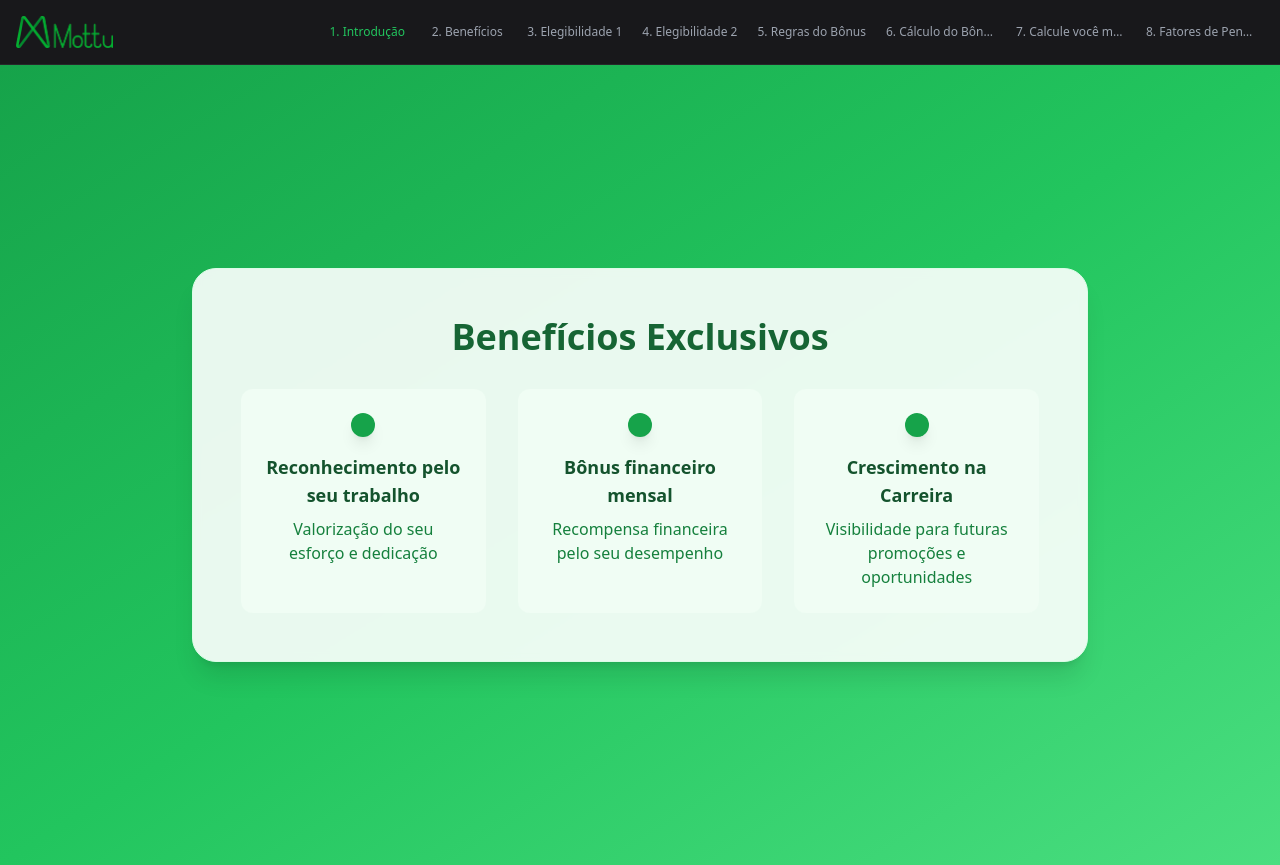
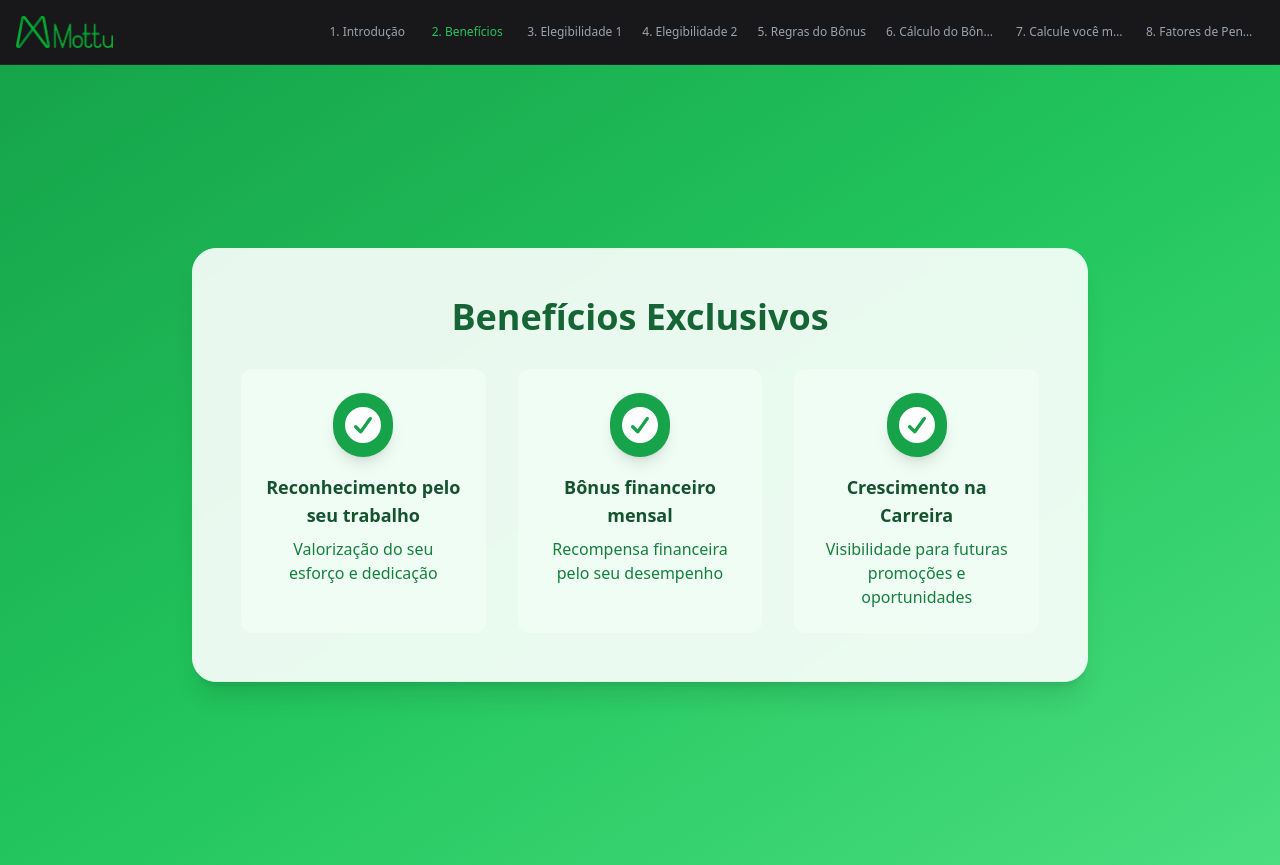
Before and after one commit to efpatti/mottu-bonus-angular, an Angular app: page / in a window 1280 px wide. Both pictures are taken after a click on the button "Saiba Mais". Built offline with nearby package versions, Linux system fonts and the light colour scheme.

Commit message:
feat(navigation): sync active navbar item with navigation buttons
feat(benefits-section): unify icon style and restore 'Saiba Mais' button

refactor(intro-section): move handleNextLevel to global util

fix(penalty-factors): update penalty factors list and icon usage

```diff
--- a/src/app/components/benefits-section/benefits-section.component.html
+++ b/src/app/components/benefits-section/benefits-section.component.html
@@ -14,8 +14,13 @@
         <li
           class="flex flex-col items-center text-center p-6 bg-green-50 rounded-xl hover:bg-green-100 transition-all duration-300 transform hover:-translate-y-1"
         >
-          <div class="mb-4 p-3 bg-green-600 rounded-full shadow-lg">
-            <i class="bx bx-check-circle text-white text-4xl"></i>
+          <div
+            class="mb-4 p-3 bg-green-600 rounded-full shadow-lg flex items-center justify-center"
+          >
+            <fa-icon
+              [icon]="faCheckCircle"
+              class="text-white text-4xl"
+            ></fa-icon>
           </div>
           <span class="text-lg font-semibold text-green-900">
             Reconhecimento pelo seu trabalho
@@ -27,8 +32,13 @@
         <li
           class="flex flex-col items-center text-center p-6 bg-green-50 rounded-xl hover:bg-green-100 transition-all duration-300 transform hover:-translate-y-1"
         >
-          <div class="mb-4 p-3 bg-green-600 rounded-full shadow-lg">
-            <i class="bx bx-check-circle text-white text-4xl"></i>
+          <div
+            class="mb-4 p-3 bg-green-600 rounded-full shadow-lg flex items-center justify-center"
+          >
+            <fa-icon
+              [icon]="faCheckCircle"
+              class="text-white text-4xl"
+            ></fa-icon>
           </div>
           <span class="text-lg font-semibold text-green-900">
             Bônus financeiro mensal
@@ -40,8 +50,13 @@
         <li
           class="flex flex-col items-center text-center p-6 bg-green-50 rounded-xl hover:bg-green-100 transition-all duration-300 transform hover:-translate-y-1"
         >
-          <div class="mb-4 p-3 bg-green-600 rounded-full shadow-lg">
-            <i class="bx bx-check-circle text-white text-4xl"></i>
+          <div
+            class="mb-4 p-3 bg-green-600 rounded-full shadow-lg flex items-center justify-center"
+          >
+            <fa-icon
+              [icon]="faCheckCircle"
+              class="text-white text-4xl"
+            ></fa-icon>
           </div>
           <span class="text-lg font-semibold text-green-900">
             Crescimento na Carreira
--- a/src/app/components/benefits-section/benefits-section.component.ts
+++ b/src/app/components/benefits-section/benefits-section.component.ts
@@ -1,8 +1,15 @@
 import { Component } from '@angular/core';
+import { FontAwesomeModule } from '@fortawesome/angular-fontawesome';
+import { faCheckCircle } from '@fortawesome/free-solid-svg-icons';
+import { CommonModule } from '@angular/common';
 
 @Component({
   selector: 'app-benefits-section',
+  standalone: true,
+  imports: [CommonModule, FontAwesomeModule],
   templateUrl: './benefits-section.component.html',
   styleUrls: ['./benefits-section.component.scss'],
 })
-export class BenefitsSectionComponent {}
+export class BenefitsSectionComponent {
+  faCheckCircle = faCheckCircle;
+}
--- a/src/app/components/header/header.component.ts
+++ b/src/app/components/header/header.component.ts
@@ -1,4 +1,4 @@
-import { Component, OnInit } from '@angular/core';
+import { Component, OnInit, DoCheck } from '@angular/core';
 import { scrollToTop } from '../../utils/scroll-to-top';
 import { NavigationService } from '../../services/navigation.service';
 import { Router } from '@angular/router';
@@ -14,7 +14,7 @@ import { faBars, faXmark } from '@fortawesome/free-solid-svg-icons';
   templateUrl: './header.component.html',
   styleUrls: ['./header.component.scss'],
 })
-export class HeaderComponent implements OnInit {
+export class HeaderComponent implements OnInit, DoCheck {
   steps: any[] = [];
   currentLevel = 0;
   mobileMenuOpen = false;
@@ -29,6 +29,14 @@ export class HeaderComponent implements OnInit {
   ngOnInit(): void {
     this.steps = this.navigationService.getSteps();
     this.currentLevel = this.navigationService.getCurrentLevel();
+  }
+
+  ngDoCheck(): void {
+    // Atualiza o nível ativo sempre que houver mudança
+    const newLevel = this.navigationService.getCurrentLevel();
+    if (newLevel !== this.currentLevel) {
+      this.currentLevel = newLevel;
+    }
   }
 
   get currentStepNumber(): number {
--- a/src/app/components/intro-section/intro-section.component.ts
+++ b/src/app/components/intro-section/intro-section.component.ts
@@ -1,5 +1,5 @@
 import { Component } from '@angular/core';
-import { nextLevel } from '../../utils/level-navigation';
+import { handleNextLevelGlobal } from '../../utils/handle-next-level';
 import { NavigationService } from '../../services/navigation.service';
 
 @Component({
@@ -11,6 +11,6 @@ export class IntroSectionComponent {
   constructor(private navigationService: NavigationService) {}
 
   handleNextLevel(): void {
-    nextLevel(this.navigationService);
+    handleNextLevelGlobal(this.navigationService);
   }
 }
--- /dev/null
+++ b/src/app/components/navigation-buttons/navigation-buttons.component.html
@@ -0,0 +1,17 @@
+<div class="flex justify-between mt-8">
+  <button
+    *ngIf="showOnlyPrevious || showBoth"
+    class="px-6 py-2 bg-gray-200 text-gray-700 rounded-lg hover:bg-gray-300 transition-colors"
+    (click)="handlePreviousLevel()"
+  >
+    Anterior
+  </button>
+
+  <button
+    *ngIf="!showOnlyPrevious && showBoth"
+    class="px-6 py-2 bg-green-600 text-white rounded-lg hover:bg-green-700 transition-colors"
+    (click)="handleNextLevel()"
+  >
+    Próximo
+  </button>
+</div>
--- /dev/null
+++ b/src/app/components/navigation-buttons/navigation-buttons.component.ts
@@ -0,0 +1,28 @@
+import { Component, Input } from '@angular/core';
+import { CommonModule } from '@angular/common';
+import {
+  handleNextLevelGlobal,
+  handlePreviousLevelGlobal,
+} from '../../utils/handle-next-level';
+import { NavigationService } from '../../services/navigation.service';
+
+@Component({
+  selector: 'app-navigation-buttons',
+  standalone: true,
+  imports: [CommonModule],
+  templateUrl: './navigation-buttons.component.html',
+  styleUrls: ['./navigation-buttons.component.scss'],
+})
+export class NavigationButtonsComponent {
+  @Input() showOnlyPrevious: boolean = false;
+  @Input() showBoth: boolean = true;
+
+  constructor(private navigationService: NavigationService) {}
+
+  handleNextLevel(): void {
+    handleNextLevelGlobal(this.navigationService);
+  }
+  handlePreviousLevel(): void {
+    handlePreviousLevelGlobal(this.navigationService);
+  }
+}
--- a/src/app/components/penalty-factors/penalty-factors.component.html
+++ b/src/app/components/penalty-factors/penalty-factors.component.html
@@ -1,15 +1,39 @@
 <section
-  class="section w-full min-h-screen bg-red-50 py-12 px-4 sm:px-6 lg:px-8 flex items-center justify-center"
+  class="w-full h-screen flex items-center justify-center py-10 px-4 sm:px-6 sm:h-[80vh]"
 >
-  <div class="w-full max-w-2xl mx-auto">
-    <h3 class="text-3xl sm:text-4xl font-bold text-red-800 mb-8 text-center">
-      Fatores de Penalização
-    </h3>
-    <ul class="list-disc list-inside space-y-4 text-lg text-red-900">
-      <li>Faltas não justificadas.</li>
-      <li>Descumprimento das regras do programa.</li>
-      <li>Baixa avaliação dos clientes.</li>
-      <li>Outros comportamentos inadequados.</li>
+  <div
+    class="max-w-2xl w-full mx-auto rounded-xl shadow-md border border-red-200 bg-gradient-to-r from-yellow-100 to-red-100 p-8"
+  >
+    <div class="flex items-center justify-center mb-4">
+      <fa-icon
+        [icon]="faAlertTriangle"
+        class="text-yellow-500 text-xl mr-2"
+      ></fa-icon>
+      <h2 class="text-xl font-bold text-red-700">Fatores que Afetam o Bônus</h2>
+    </div>
+    <ul class="space-y-3">
+      <li
+        *ngFor="let item of penaltyFactors"
+        class="flex items-center justify-center"
+      >
+        <span class="bg-red-200 text-red-800 rounded-full p-1 mr-3">
+          <svg
+            class="w-4 h-4"
+            fill="none"
+            stroke="currentColor"
+            viewBox="0 0 24 24"
+          >
+            <path
+              stroke-linecap="round"
+              stroke-linejoin="round"
+              [attr.stroke-width]="2"
+              d="M6 18L18 6M6 6l12 12"
+            />
+          </svg>
+        </span>
+        <span class="text-gray-700">{{ item }}</span>
+      </li>
     </ul>
+    <app-navigation-buttons [showOnlyPrevious]="true"></app-navigation-buttons>
   </div>
 </section>
--- a/src/app/components/penalty-factors/penalty-factors.component.ts
+++ b/src/app/components/penalty-factors/penalty-factors.component.ts
@@ -1,8 +1,24 @@
 import { Component } from '@angular/core';
+import { CommonModule } from '@angular/common';
+import { FontAwesomeModule } from '@fortawesome/angular-fontawesome';
+import { faTriangleExclamation } from '@fortawesome/free-solid-svg-icons';
+import { NavigationButtonsComponent } from '../navigation-buttons/navigation-buttons.component';
 
 @Component({
   selector: 'app-penalty-factors',
+  standalone: true,
+  imports: [CommonModule, FontAwesomeModule, NavigationButtonsComponent],
   templateUrl: './penalty-factors.component.html',
   styleUrls: ['./penalty-factors.component.scss'],
 })
-export class PenaltyFactorsComponent {}
+export class PenaltyFactorsComponent {
+  faAlertTriangle = faTriangleExclamation;
+
+  penaltyFactors: string[] = [
+    'Ultrapassar 90 km/h: perde o bônus diário',
+    'Faltas injustificadas: perde o bônus quinzenal',
+    'Ultrapassar 120 km/h: perde a quinzena do bônus mensal',
+    'Atrasos ou sair antes do horário: penalidade no bônus diário (melhor dia da quinzena)',
+    'Perda de ferramenta: desconto no bônus se positivo',
+  ];
+}
--- /dev/null
+++ b/src/app/utils/handle-next-level.ts
@@ -0,0 +1,14 @@
+import { NavigationService } from '../services/navigation.service';
+import { nextLevel, previousLevel } from './level-navigation';
+
+export function handleNextLevelGlobal(
+  navigationService: NavigationService
+): void {
+  nextLevel(navigationService);
+}
+
+export function handlePreviousLevelGlobal(
+  navigationService: NavigationService
+): void {
+  previousLevel(navigationService);
+}
```
Also changed, not shown: src/app/components/navigation-buttons/navigation-buttons.component.scss (added).
